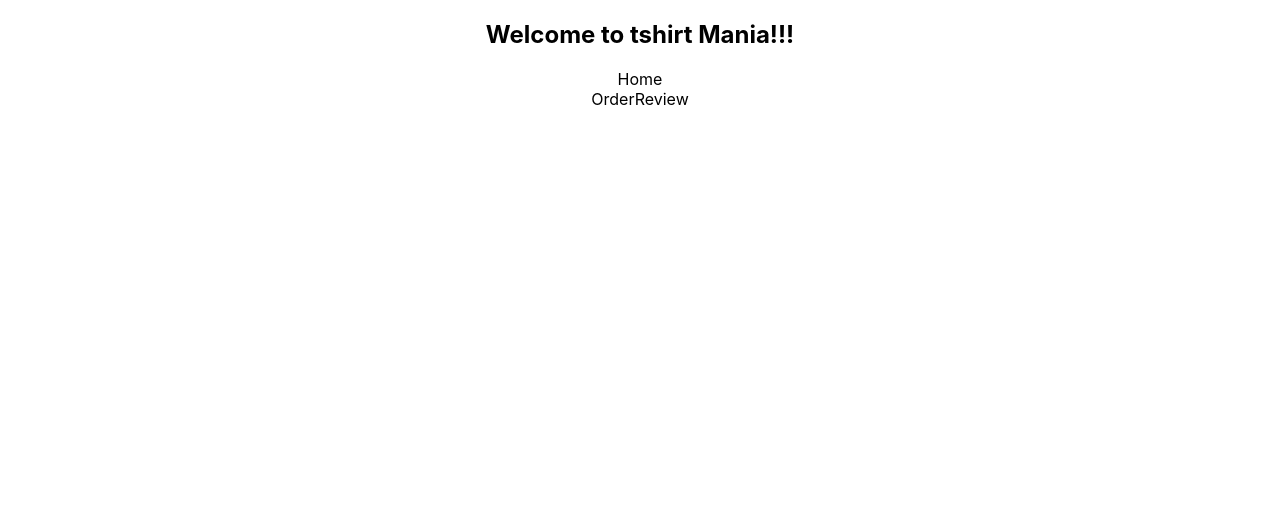
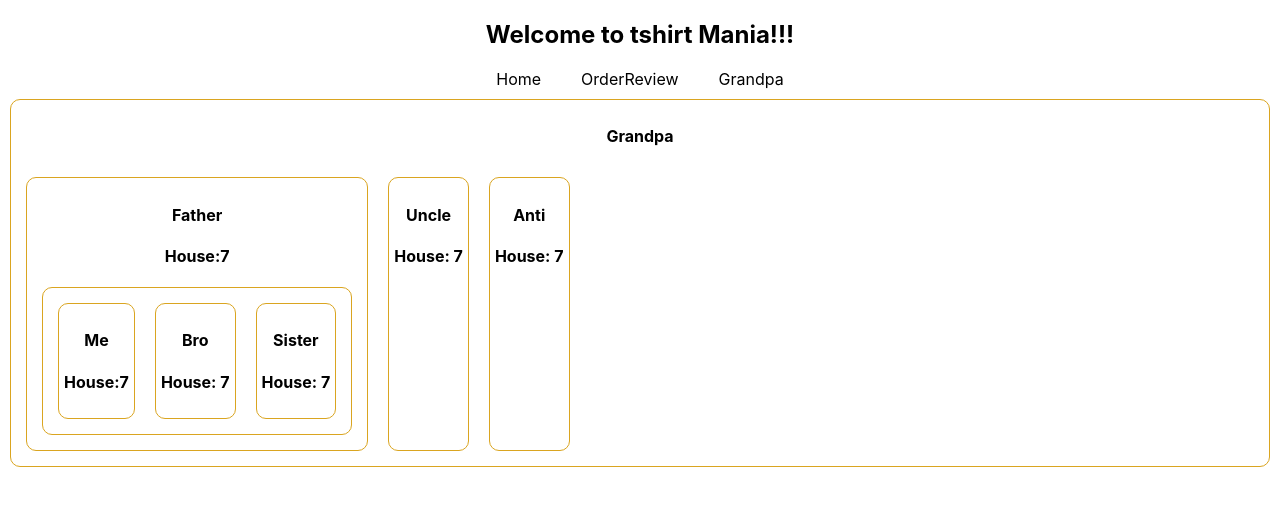
Before and after one commit to Habibur96/tshirt-with-react, a React (Create React App) app: page /grandpa in a window 1280 px wide. Shown: the top 506 px of the page. Built offline with nearby package versions, Linux system fonts and the light colour scheme.

Commit message:
Grandfather Create a Family Tree and share same data

```diff
--- a/src/App.js
+++ b/src/App.js
@@ -5,6 +5,7 @@
 import { Routes, Route } from "react-router-dom";
 import Home from './components/Home/Home';
 import OrderReview from './components/OrderReview/OrderReview';
+import Grandpa from './components/Grandpa/Grandpa';
 function App() {
   return (
     <div className="App">
@@ -14,6 +15,7 @@
         <Route path='/' element={<Home></Home>}></Route>
         <Route path='/home' element={<Home></Home>}></Route>
         <Route path='orderreview' element={<OrderReview></OrderReview>}></Route>
+        <Route path='/grandpa' element={<Grandpa></Grandpa>}></Route>
       </Routes>
 
     </div>
--- /dev/null
+++ b/src/components/Anti/Anti.js
@@ -0,0 +1,12 @@
+import React from 'react';
+
+const Anti = ({ house }) => {
+    return (
+        <div>
+            <h4>Anti</h4>
+            <h4>House: {house}</h4>
+        </div>
+    );
+};
+
+export default Anti;
--- /dev/null
+++ b/src/components/Brother/Brother.js
@@ -0,0 +1,12 @@
+import React from 'react';
+
+const Brother = ({ house }) => {
+    return (
+        <div>
+            <h4>Bro</h4>
+            <h4>House: {house}</h4>
+        </div>
+    );
+};
+
+export default Brother;
--- a/src/components/CustiomLink/CustomLink.js
+++ b/src/components/CustiomLink/CustomLink.js
@@ -1,23 +1,23 @@
-import React from 'react';
+// import React from 'react';
 
-import { Link, useMatch, useResolvedPath } from 'react-router-dom';
+// import { Link, useMatch, useResolvedPath } from 'react-router-dom';
 
-function CustomLink({ children, to, ...props }) {
-    let resolved = useResolvedPath(to);
-    let match = useMatch({ path: resolved.pathname, end: true });
+// function CustomLink({ children, to, ...props }) {
+//     let resolved = useResolvedPath(to);
+//     let match = useMatch({ path: resolved.pathname, end: true });
 
-    return (
-        <div>
-            <Link
-                style={{ color: match ? 'red' : 'black' }}
-                to={to}
-                {...props}
-            >
-                {children}
-            </Link>
-            {/* {match && " (active)"} */}
-        </div>
-    );
-}
+//     return (
+//         <div>
+//             <Link
+//                 style={{ color: match ? 'red' : 'black' }}
+//                 to={to}
+//                 {...props}
+//             >
+//                 {children}
+//             </Link>
+//             {/* {match && " (active)"} */}
+//         </div>
+//     );
+// }
 
-export default CustomLink;
+// export default CustomLink;
--- /dev/null
+++ b/src/components/Father/Father.js
@@ -0,0 +1,24 @@
+import React from 'react';
+import Brother from '../Brother/Brother';
+import MySelf from '../MySelf/MySelf';
+
+import Sister from '../Sister/Sister';
+
+const Father = ({ house }) => {
+
+    return (
+        <div>
+            <h4>Father</h4>
+            <h4>House:{house}</h4>
+            <div style={{ display: 'flex' }}>
+
+                <MySelf house={house}></MySelf>
+                <Brother house={house}></Brother>
+                <Sister house={house}></Sister>
+
+            </div>
+        </div >
+    );
+};
+
+export default Father;
--- /dev/null
+++ b/src/components/Grandpa/Grandpa.css
@@ -0,0 +1,7 @@
+.grandpa,
+.grandpa div {
+    border: 1px solid goldenrod;
+    margin: 10px;
+    padding: 5px;
+    border-radius: 10px;
+}
--- /dev/null
+++ b/src/components/Grandpa/Grandpa.js
@@ -0,0 +1,23 @@
+import React from 'react';
+import Anti from '../Anti/Anti';
+import Father from '../Father/Father';
+import Uncle from '../Uncle/Uncle';
+import './Grandpa.css'
+
+const Grandpa = () => {
+    const house = 7;
+    return (
+        <div className='grandpa'>
+            <h4>Grandpa</h4>
+            <section style={{ display: 'flex' }}>
+
+                <Father house={house}></Father>
+                <Uncle house={house}></Uncle>
+                <Anti house={house}></Anti>
+            </section>
+        </div >
+
+    );
+};
+
+export default Grandpa;
--- a/src/components/Header/Header.js
+++ b/src/components/Header/Header.js
@@ -1,7 +1,7 @@
 import React from 'react';
-// import { Link } from 'react-router-dom';
+import { Link } from 'react-router-dom';
 
-import CustomLink from '../CustiomLink/CustomLink';
+// import CustomLink from '../CustiomLink/CustomLink';
 import './Header.css'
 
 const Header = () => {
@@ -10,8 +10,14 @@
             <h2>Welcome to tshirt Mania!!!</h2>
             <nav>
 
-                <CustomLink to='/home'>Home</CustomLink>
+                {/* <CustomLink to='/home'>Home</CustomLink>
                 <CustomLink to='/orderreview'>OrderReview</CustomLink>
+                <CustomLink to='/grandpa'>Grandpa</CustomLink> */}
+
+
+                <Link to='/home'>Home</Link>
+                <Link to='/orderreview'>OrderReview</Link>
+                <Link to='/grandpa'>Grandpa</Link>
 
             </nav>
         </div>
--- /dev/null
+++ b/src/components/MySelf/MySelf.js
@@ -0,0 +1,12 @@
+import React from 'react';
+
+const MySelf = ({ house }) => {
+    return (
+        <div>
+            <h4>Me</h4>
+            <h4>House:{house}</h4>
+        </div>
+    );
+};
+
+export default MySelf;
--- /dev/null
+++ b/src/components/Sister/Sister.js
@@ -0,0 +1,12 @@
+import React from 'react';
+
+const Sister = ({ house }) => {
+    return (
+        <div>
+            <h4>Sister</h4>
+            <h4>House: {house}</h4>
+        </div>
+    );
+};
+
+export default Sister;
--- /dev/null
+++ b/src/components/Uncle/Uncle.js
@@ -0,0 +1,12 @@
+import React from 'react';
+
+const Uncle = ({ house }) => {
+    return (
+        <div>
+            <h4>Uncle</h4>
+            <h4>House: {house}</h4>
+        </div>
+    );
+};
+
+export default Uncle;
```
